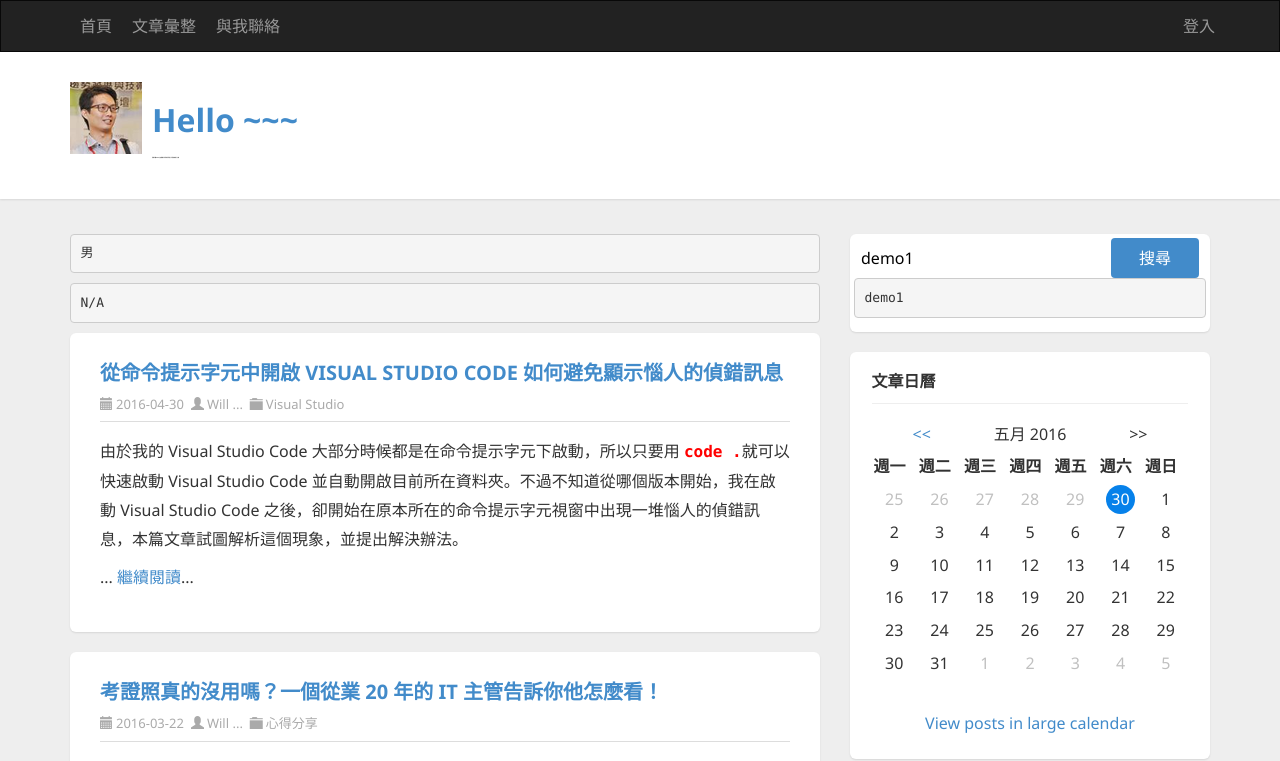
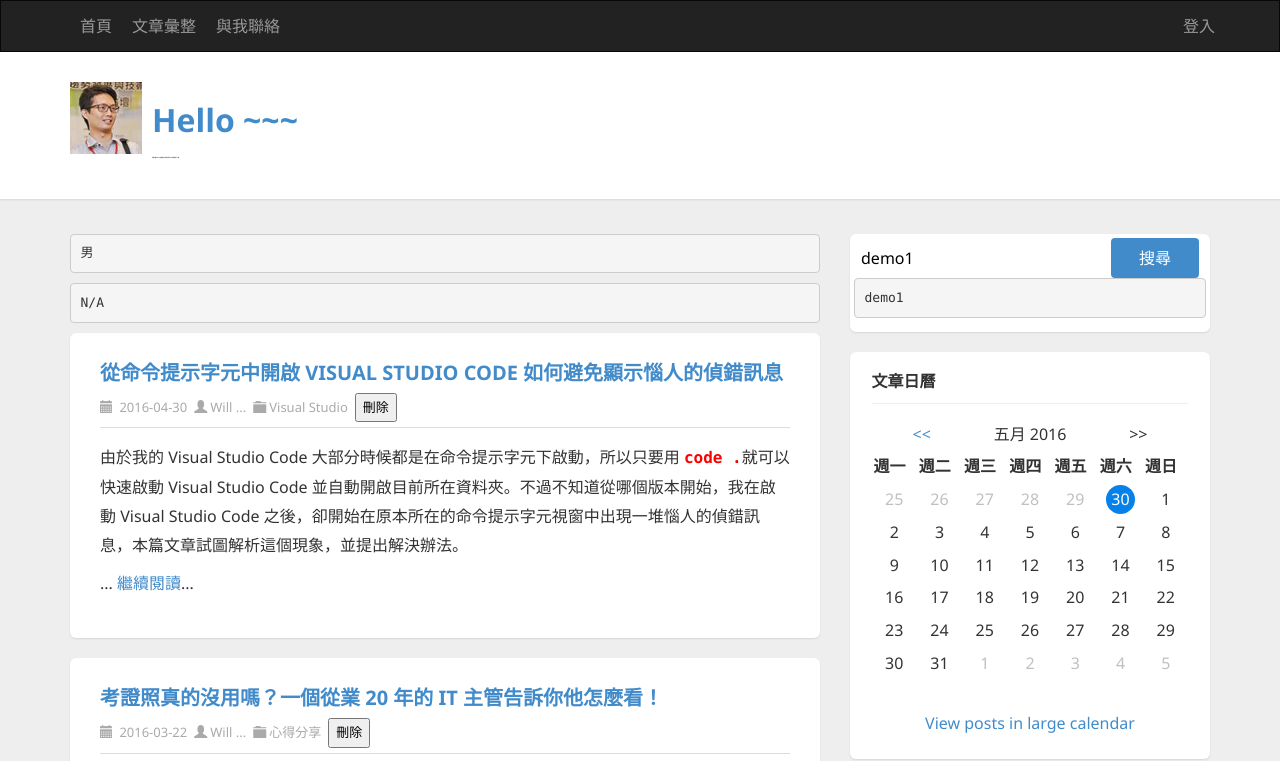
Before and after one commit to tukuanchung/will-angular-training, an Angular app: page / in a window 1280 px wide. Shown: the top 761 px of the page. Built offline with nearby package versions, Linux system fonts and the light colour scheme.

Commit message:
建立 ArticleComponent 並透過 @Input() 做屬性繫結

```diff
--- a/src/app/app.component.html
+++ b/src/app/app.component.html
@@ -13,23 +13,8 @@
         <pre>{{ 'M' | gender}}</pre>
         <pre>{{ 'N' | gender}}</pre>
         <!-- Article START-->
-        <article class="post" id="post{{i}}" *ngFor="let item of data; let i=index">
-          <header class="post-header">
-            <h2 class="post-title">
-                <a [href]="item.href">{{item.title |uppercase}}</a>
-            </h2>
-            <div class="post-info clearfix">
-              <span class="post-date"><i class="glyphicon glyphicon-calendar"></i>{{item.date | date:'yyyy-MM-dd'}}</span>
-              <span class="post-author"><i class="glyphicon glyphicon-user"></i><a href="http://blog.miniasp.com/author/will.aspx">{{item.author | mask}}</a></span>
-              <span class="post-category"><i class="glyphicon glyphicon-folder-close"></i><a [href]="item['category-link']">{{item.category}}</a></span>
-            </div>
-          </header>
-          <section class="post-body text" [innerHTML]="item.summary">
-          </section>
-        </article>
-
+        <app-article [item]="item" [i]="i" *ngFor="let item of data; let i=index"></app-article>
         <!-- Article END-->
-
       </div>
     </section>
 
--- a/src/app/app.module.ts
+++ b/src/app/app.module.ts
@@ -7,6 +7,7 @@ import { HeaderComponent } from './header/header.component';
 import { FooterComponent } from './footer/footer.component';
 import { MaskPipe } from './mask.pipe';
 import { GenderPipe } from './gender.pipe';
+import { ArticleComponent } from './article/article.component';
 
 @NgModule({
   declarations: [
@@ -15,6 +16,7 @@ import { GenderPipe } from './gender.pipe';
     FooterComponent,
     MaskPipe,
     GenderPipe,
+    ArticleComponent
   ],
   imports: [
     BrowserModule,
--- /dev/null
+++ b/src/app/article/article.component.html
@@ -0,0 +1,17 @@
+<article class="post" id="post{{i}}">
+  <header class="post-header">
+    <h2 class="post-title">
+      <a [href]="item.href">{{item.title|uppercase}}</a>
+    </h2>
+    <div class="post-info clearfix">
+      <span class="post-date"><i class="glyphicon glyphicon-calendar"></i> {{item.date|date:'yyyy-MM-dd'}}</span>
+      <span class="post-author"><i class="glyphicon glyphicon-user"></i><a
+           href="http://blog.miniasp.com/author/will.aspx">{{item.author|mask}}</a></span>
+      <span class="post-category"><i class="glyphicon glyphicon-folder-close"></i><a
+           [href]="item['category-link']">{{item.category}}</a></span>
+      <button type="button">刪除</button>
+    </div>
+  </header>
+  <section class="post-body text" [innerHTML]="item.summary">
+  </section>
+</article>
--- /dev/null
+++ b/src/app/article/article.component.ts
@@ -0,0 +1,18 @@
+import { Article } from '../Article';
+import { Component, OnInit, Input } from '@angular/core';
+
+@Component({
+  selector: 'app-article',
+  templateUrl: './article.component.html',
+  styleUrls: ['./article.component.css']
+})
+export class ArticleComponent implements OnInit {
+
+  @Input() item: Article;
+  @Input() i = 0;
+  constructor() { }
+
+  ngOnInit(): void {
+  }
+
+}
```
Also changed, not shown: src/app/article/article.component.css (added), 1 other file (tests, documents, lock files or other folders).
